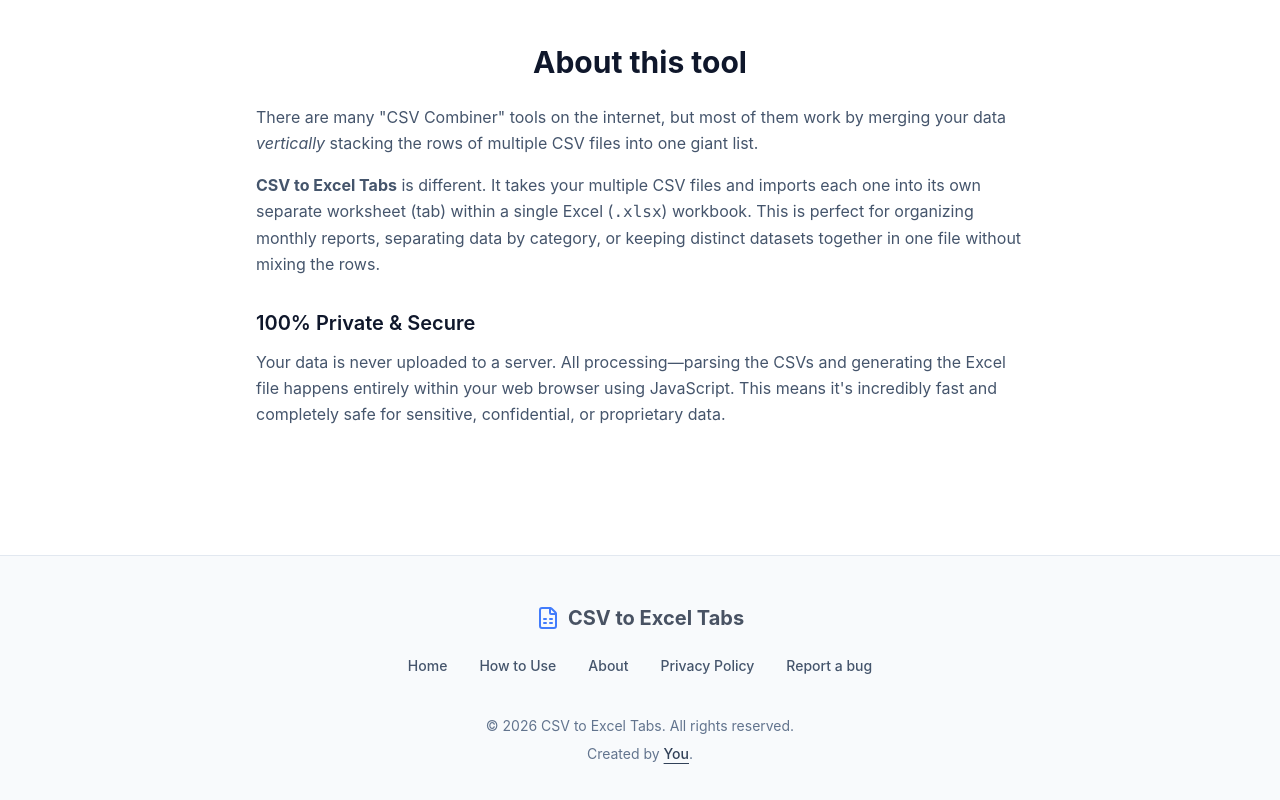
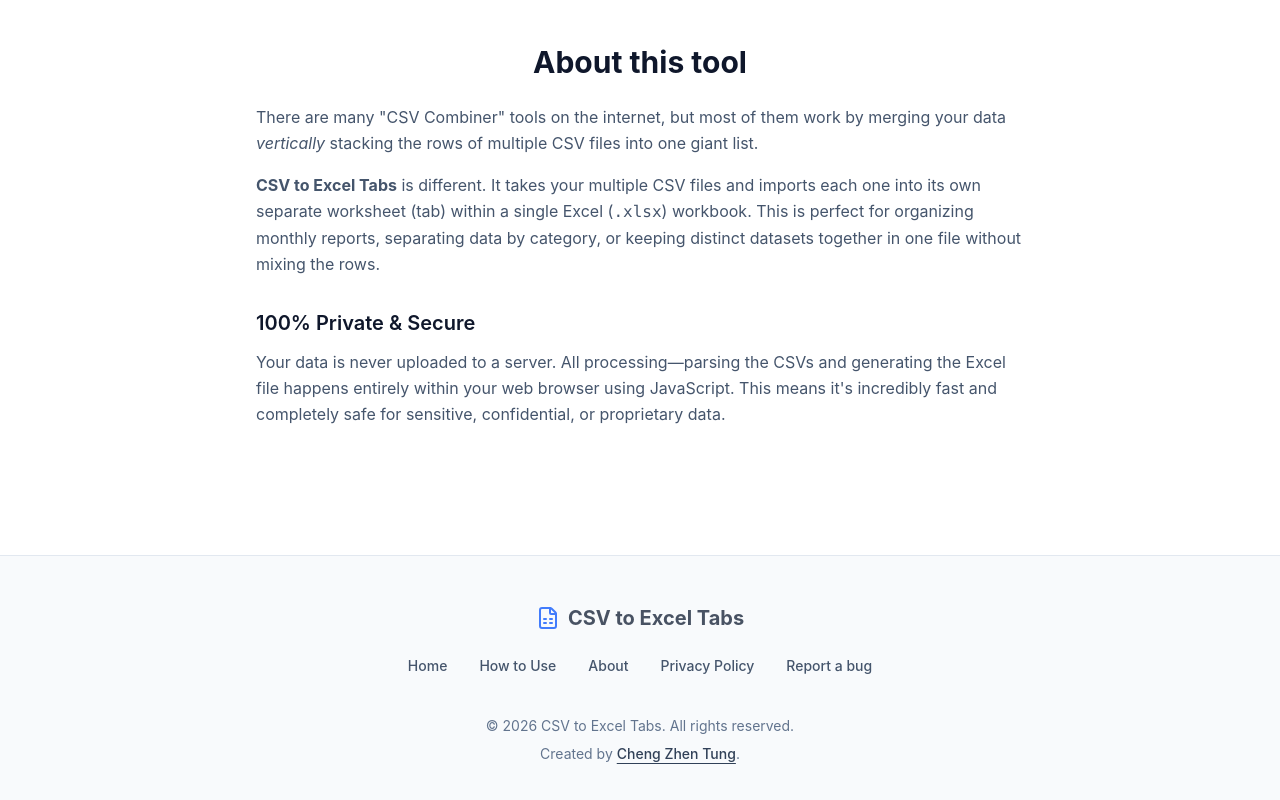
Before and after one commit to chengahtung/csvtabs, a Next.js app: page / in a window 1280 px wide. Shown: the part 1355-2155 px from the top of the page. Built offline with nearby package versions, Linux system fonts and the light colour scheme.

Commit message:
Edit Created by Cheng Zhen Tung

```diff
--- a/app/page.tsx
+++ b/app/page.tsx
@@ -554,7 +554,7 @@ export default function CSVCombiner() {
 
           <div className="text-slate-500 text-sm mt-4 text-center space-y-2">
             <p>&copy; {new Date().getFullYear()} CSV to Excel Tabs. All rights reserved.</p>
-            <p>Created by <a href="#" className="text-slate-700 hover:text-blue-600 transition-colors font-medium underline underline-offset-4">You</a>.</p>
+            <p>Created by <a href="https://github.com/chengahtung/csvtabs" className="text-slate-700 hover:text-blue-600 transition-colors font-medium underline underline-offset-4">Cheng Zhen Tung</a>.</p>
           </div>
         </div>
       </footer>
```
